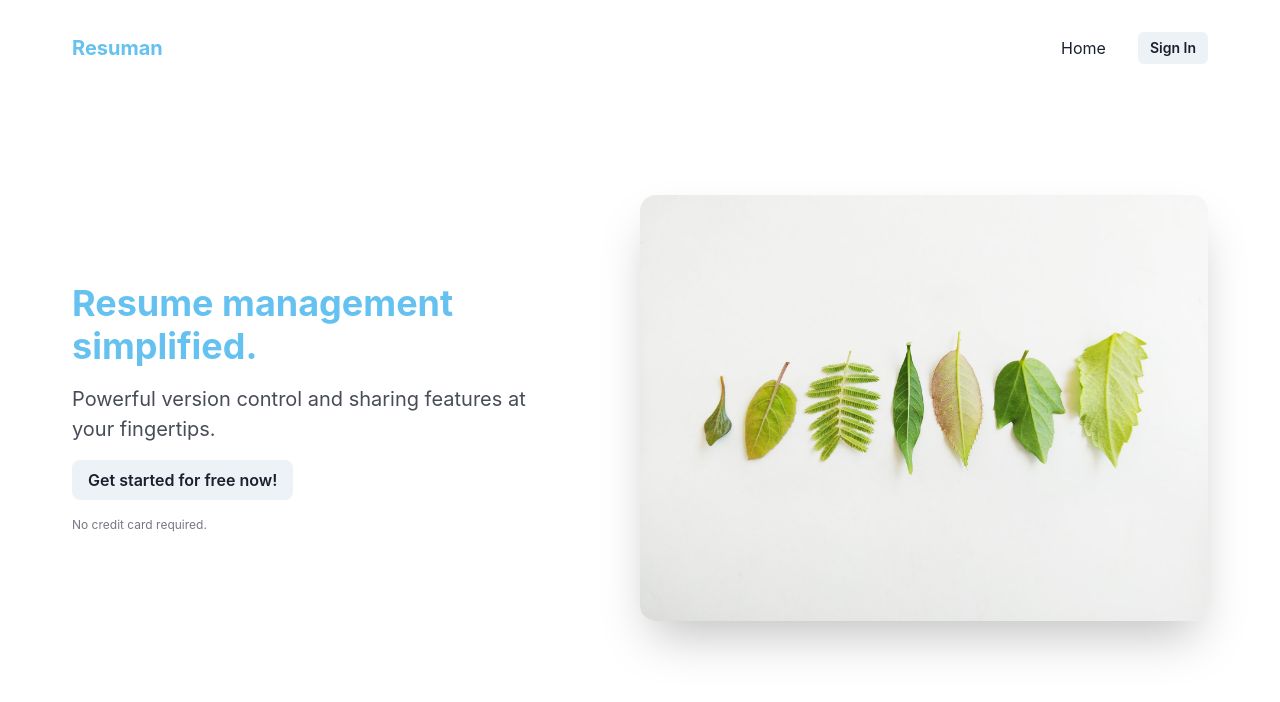
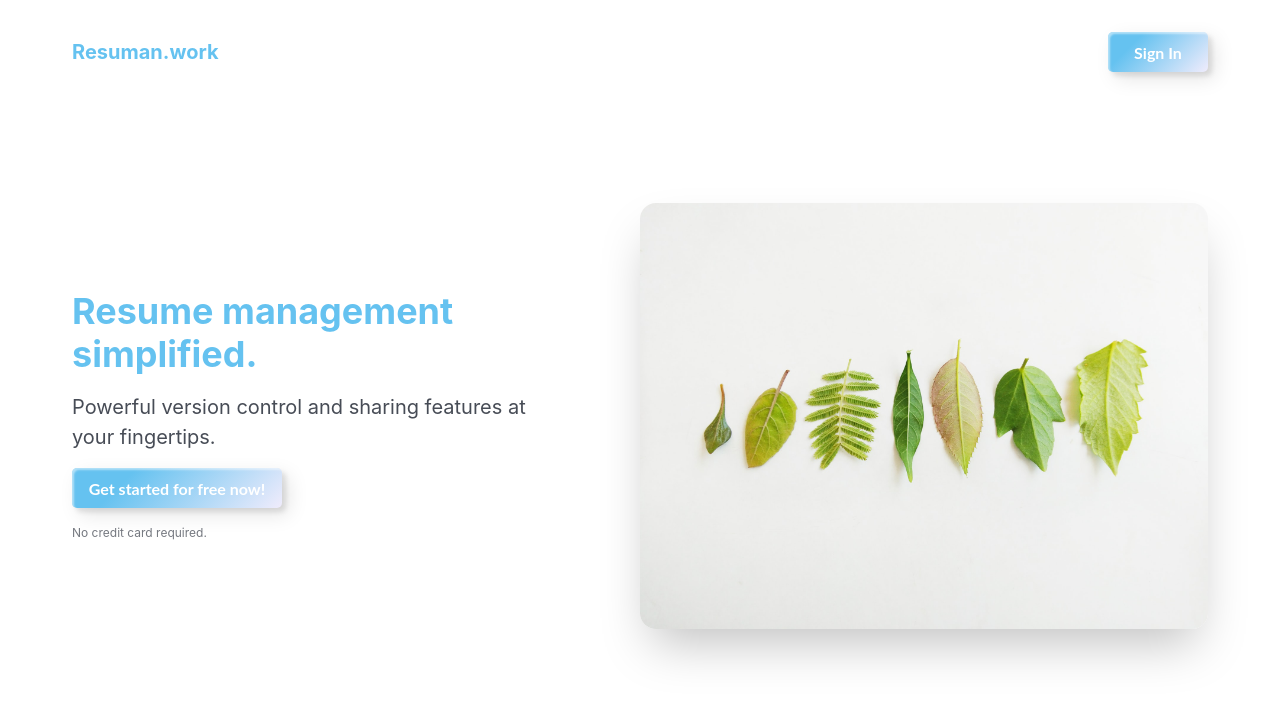
Before and after one commit to GeorgeShao/resuman.work, a React (Create React App) app: page / in a window 1280 px wide. Shown: the top 702 px of the page. Built offline with nearby package versions, Linux system fonts and the light colour scheme; what @aws-amplify/ui-react, aws-amplify would draw is missing.

Commit message:
✨ Updated branding (name, footer, buttons...etc.)

```diff
--- a/public/index.html
+++ b/public/index.html
@@ -6,7 +6,7 @@
     <meta name="viewport" content="width=device-width, initial-scale=1" />
     <meta name="theme-color" content="#000000" />
     <meta
-      name="Resuman"
+      name="Resuman.work"
       content="Resume management simplified."
     />
     <link rel="apple-touch-icon" href="%PUBLIC_URL%/logo192.png" />
@@ -24,7 +24,7 @@
       work correctly both with client-side routing and a non-root public URL.
       Learn how to configure a non-root public URL by running `npm run build`.
     -->
-    <title>Resuman</title>
+    <title>Resuman.work</title>
   </head>
   <body>
     <noscript>You need to enable JavaScript to run this app.</noscript>
--- a/src/components/sections/DashboardHeader.js
+++ b/src/components/sections/DashboardHeader.js
@@ -3,6 +3,7 @@ import { Link } from "react-router-dom";
 import { Box, Flex, Text, Button } from "@chakra-ui/react";
 import { CloseIcon, HamburgerIcon } from "@chakra-ui/icons";
 import Logo from "../ui/Logo";
+import SpecialButton from "../ui/SpecialButton";
 
 import { Auth } from "@aws-amplify/auth";
 
@@ -11,7 +12,7 @@ const MenuItems = (props) => {
   return (
     <Text
       mb={{ base: isLast ? 0 : 8, sm: 0 }}
-      mr={{ base: 0, sm: isLast ? 0 : 8 }}
+      mr={{ base: 0, sm: isLast ? 0 : 4 }}
       display="block"
       {...rest}
     >
@@ -42,7 +43,7 @@ const DashboardHeader = (props) => {
       {...props}
     >
       <Flex align="center">
-        <Logo w="100px" />
+        <Logo />
       </Flex>
 
       <Box display={{ base: "block", md: "none" }} onClick={toggleMenu}>
@@ -59,25 +60,11 @@ const DashboardHeader = (props) => {
           direction={["column", "row", "row", "row"]}
           pt={[4, 4, 0, 0]}
         >
-          <MenuItems
-            to="/"
-            _hover={{
-              color: "brand.dark",
-            }}
-          >
-            Home
+          <MenuItems to="/">
+            <SpecialButton message="Home" width={100} />
           </MenuItems>
           <MenuItems isLast>
-            <Button
-              onClick={signOut}
-              size="sm"
-              rounded="md"
-              _hover={{
-                bg: "brand.light",
-              }}
-            >
-              Sign Out
-            </Button>
+            <SpecialButton message="Sign Out" width={100} />
           </MenuItems>
         </Flex>
       </Box>
--- a/src/components/sections/Header.js
+++ b/src/components/sections/Header.js
@@ -3,13 +3,14 @@ import { Link } from "react-router-dom";
 import { Box, Flex, Text, Button } from "@chakra-ui/react";
 import { CloseIcon, HamburgerIcon } from "@chakra-ui/icons";
 import Logo from "../ui/Logo";
+import SpecialButton from "../ui/SpecialButton";
 
 const MenuItems = (props) => {
   const { children, isLast, to = "/", ...rest } = props;
   return (
     <Text
       mb={{ base: isLast ? 0 : 8, sm: 0 }}
-      mr={{ base: 0, sm: isLast ? 0 : 8 }}
+      mr={{ base: 0, sm: isLast ? 0 : 4 }}
       display="block"
       {...rest}
     >
@@ -34,7 +35,7 @@ const Header = (props) => {
       {...props}
     >
       <Flex align="center">
-        <Logo w="100px" />
+        <Logo />
       </Flex>
 
       <Box display={{ base: "block", md: "none" }} onClick={toggleMenu}>
@@ -51,40 +52,8 @@ const Header = (props) => {
           direction={["column", "row", "row", "row"]}
           pt={[4, 4, 0, 0]}
         >
-          <MenuItems
-            to="/"
-            _hover={{
-              color: "brand.dark",
-            }}
-          >
-            Home
-          </MenuItems>
-          {/* <MenuItems
-            to="/features"
-            _hover={{
-              color: "brand.dark",
-            }}
-          >
-            Features
-          </MenuItems>
-          <MenuItems
-            to="/pricing"
-            _hover={{
-              color: "brand.dark",
-            }}
-          >
-            Pricing
-          </MenuItems> */}
           <MenuItems to="/dashboard" isLast>
-            <Button
-              size="sm"
-              rounded="md"
-              _hover={{
-                bg: "brand.light",
-              }}
-            >
-              Sign In
-            </Button>
+            <SpecialButton message="Sign In" width={100}/>
           </MenuItems>
         </Flex>
       </Box>
--- a/src/components/sections/Hero.js
+++ b/src/components/sections/Hero.js
@@ -10,6 +10,7 @@ import {
   Stack,
   Text,
 } from "@chakra-ui/react";
+import SpecialButton from "../ui/SpecialButton";
 
 export default function Hero({
   title,
@@ -55,25 +56,13 @@ export default function Hero({
           {subtitle}
         </Heading>
         <Link to={ctaLink}>
-          <Button
-            borderRadius="8px"
-            py="4"
-            px="4"
-            lineHeight="1"
-            size="md"
-            _hover={{
-              bg: "brand.light",
-            }}
-          >
-            {ctaText}
-          </Button>
+          <SpecialButton message={ctaText} width={210} />
         </Link>
         <Text fontSize="xs" mt={2} textAlign="center" opacity="0.6">
           No credit card required.
         </Text>
       </Stack>
       <Box w={{ base: "80%", sm: "60%", md: "50%" }} mb={{ base: 12, md: 0 }}>
-        {/* TODO: Make this change every X secs */}
         <Image src={image} size="100%" rounded="1rem" shadow="2xl" />
       </Box>
     </Flex>
--- a/src/components/sections/WelcomeText.js
+++ b/src/components/sections/WelcomeText.js
@@ -4,7 +4,7 @@ import { Heading } from "@chakra-ui/react";
 function WelcomeText(props) {
   return (
     <div>
-      <Heading as="h2" size="2xl" textAlign="left" isTruncated mb={8} pl={8}>
+      <Heading as="h2" size="2xl" textAlign="left" isTruncated mb={8} pl={8} color="brand.main">
         Welcome {props.username}
       </Heading>
     </div>
--- a/src/components/ui/Logo.js
+++ b/src/components/ui/Logo.js
@@ -5,7 +5,7 @@ export default function Logo(props) {
   return (
     <Box {...props}>
       <Text fontSize="xl" fontWeight="bold" color="brand.main">
-        Resuman
+        Resuman.work
       </Text>
     </Box>
   );
--- /dev/null
+++ b/src/components/ui/SpecialButton.css
@@ -0,0 +1,219 @@
+button {
+  margin: 20px;
+}
+
+.custom-btn {
+  height: 40px;
+  color: #fff;
+  border-radius: 5px;
+  padding: 10px 25px;
+  font-family: "Lato", sans-serif;
+  font-weight: 500;
+  background: transparent;
+  cursor: pointer;
+  transition: all 0.3s ease;
+  position: relative;
+  display: inline-block;
+  box-shadow: inset 2px 2px 2px 0px rgba(255, 255, 255, 0.5),
+    7px 7px 20px 0px rgba(0, 0, 0, 0.1), 4px 4px 5px 0px rgba(0, 0, 0, 0.1);
+  outline: none;
+}
+
+/* 8 */
+.btn-8 {
+  background-color: #f0ecfc;
+  background-image: linear-gradient(315deg, #f0ecfc 0%, #65c2f0 74%);
+  line-height: 42px;
+  padding: 0;
+  border: none;
+}
+
+.btn-8 span {
+  position: relative;
+  display: block;
+  width: 100%;
+  height: 100%;
+}
+
+.btn-8:before,
+.btn-8:after {
+  position: absolute;
+  content: "";
+  right: 0;
+  bottom: 0;
+  background: #65c2f0;
+
+  transition: all 0.3s ease;
+}
+
+.btn-8:before {
+  height: 0%;
+  width: 2px;
+}
+
+.btn-8:after {
+  width: 0%;
+  height: 2px;
+}
+
+.btn-8:hover:before {
+  height: 100%;
+}
+
+.btn-8:hover:after {
+  width: 100%;
+}
+
+.btn-8:hover {
+  background: transparent;
+}
+
+.btn-8 span:hover {
+  color: #65c2f0;
+}
+
+.btn-8 span:before,
+.btn-8 span:after {
+  position: absolute;
+  content: "";
+  left: 0;
+  top: 0;
+  background: #65c2f0;
+  transition: all 0.3s ease;
+}
+
+.btn-8 span:before {
+  width: 2px;
+  height: 0%;
+}
+
+.btn-8 span:after {
+  height: 2px;
+  width: 0%;
+}
+
+.btn-8 span:hover:before {
+  height: 100%;
+}
+
+.btn-8 span:hover:after {
+  width: 100%;
+}
+
+/* click animation */
+
+button {
+  margin: 20px;
+}
+.custom-btn {
+  width: 130px;
+  height: 40px;
+  color: #fff;
+  border-radius: 5px;
+  padding: 10px 25px;
+  font-family: "Lato", sans-serif;
+  font-weight: 500;
+  background: transparent;
+  cursor: pointer;
+  transition: all 0.3s ease;
+  position: relative;
+  display: inline-block;
+  box-shadow: inset 2px 2px 2px 0px rgba(255, 255, 255, 0.5),
+    7px 7px 20px 0px rgba(0, 0, 0, 0.1), 4px 4px 5px 0px rgba(0, 0, 0, 0.1);
+  outline: none;
+}
+
+.btn-8 {
+  background-color: #f0ecfc;
+  background-image: linear-gradient(315deg, #f0ecfc 0%, #65c2f0 74%);
+  line-height: 42px;
+  padding: 0;
+  border: none;
+}
+
+.btn-8 span {
+  position: relative;
+  display: block;
+  width: 100%;
+  height: 100%;
+}
+
+.btn-8:before,
+.btn-8:after {
+  position: absolute;
+  content: "";
+  right: 0;
+  bottom: 0;
+  background: #65c2f0;
+  box-shadow: 4px 4px 6px 0 rgba(255, 255, 255, 0.5),
+    -4px -4px 6px 0 rgba(116, 125, 136, 0.2),
+    inset -4px -4px 6px 0 rgba(255, 255, 255, 0.5),
+    inset 4px 4px 6px 0 rgba(116, 125, 136, 0.3);
+  transition: all 0.3s ease;
+}
+
+.btn-8:before {
+  height: 0%;
+  width: 2px;
+}
+
+.btn-8:after {
+  width: 0%;
+  height: 2px;
+}
+.btn-8:hover:before {
+  height: 100%;
+}
+
+.btn-8:hover:after {
+  width: 100%;
+}
+
+.btn-8:hover {
+  background: transparent;
+}
+
+.btn-8 span:hover {
+  color: #65c2f0;
+}
+
+.btn-8 span:before,
+.btn-8 span:after {
+  position: absolute;
+  content: "";
+  left: 0;
+  top: 0;
+  background: #65c2f0;
+  transition: all 0.3s ease;
+}
+
+.btn-8 span:before {
+  width: 2px;
+  height: 0%;
+}
+
+.btn-8 span:after {
+  height: 2px;
+  width: 0%;
+}
+.btn-8 span:hover:before {
+  height: 100%;
+}
+.btn-8 span:hover:after {
+  width: 100%;
+}
+/* click animation */
+
+.btn-8:active {
+  color: #000;
+}
+
+.btn-8:active:after {
+  left: auto;
+  right: 0;
+  width: 100%;
+}
+
+.btn-8:active {
+  top: 2px;
+}
--- /dev/null
+++ b/src/components/ui/SpecialButton.js
@@ -0,0 +1,27 @@
+import React from "react";
+import PropTypes from "prop-types";
+import "./SpecialButton.css";
+
+function SpecialButton(props) {
+  return (
+    <button
+      class="custom-btn btn-8"
+      style={{ width: props.width }}
+      disabled={props.isDisabled}
+    >
+      <span><b>{props.message}</b></span>
+    </button>
+  );
+}
+
+SpecialButton.propTypes = {
+  message: PropTypes.string.isRequired,
+  width: PropTypes.string.isRequired,
+  isDisabled: PropTypes.bool,
+};
+
+SpecialButton.defaultProps = {
+  isDisabled: true,
+};
+
+export default SpecialButton;
```
Also changed, not shown: src/components/sections/MainList.js (+58 -19 lines), public/manifest.json, 1 other file (tests, documents, lock files or other folders).
